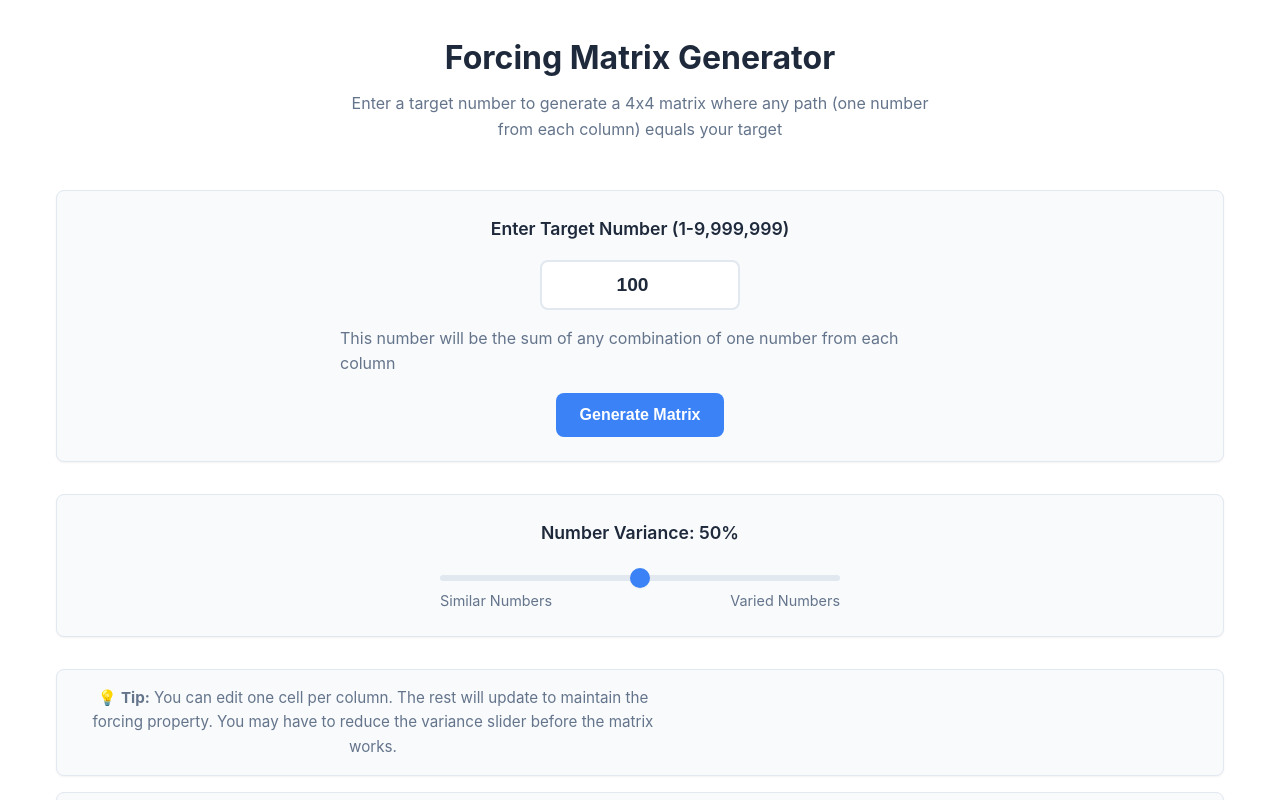
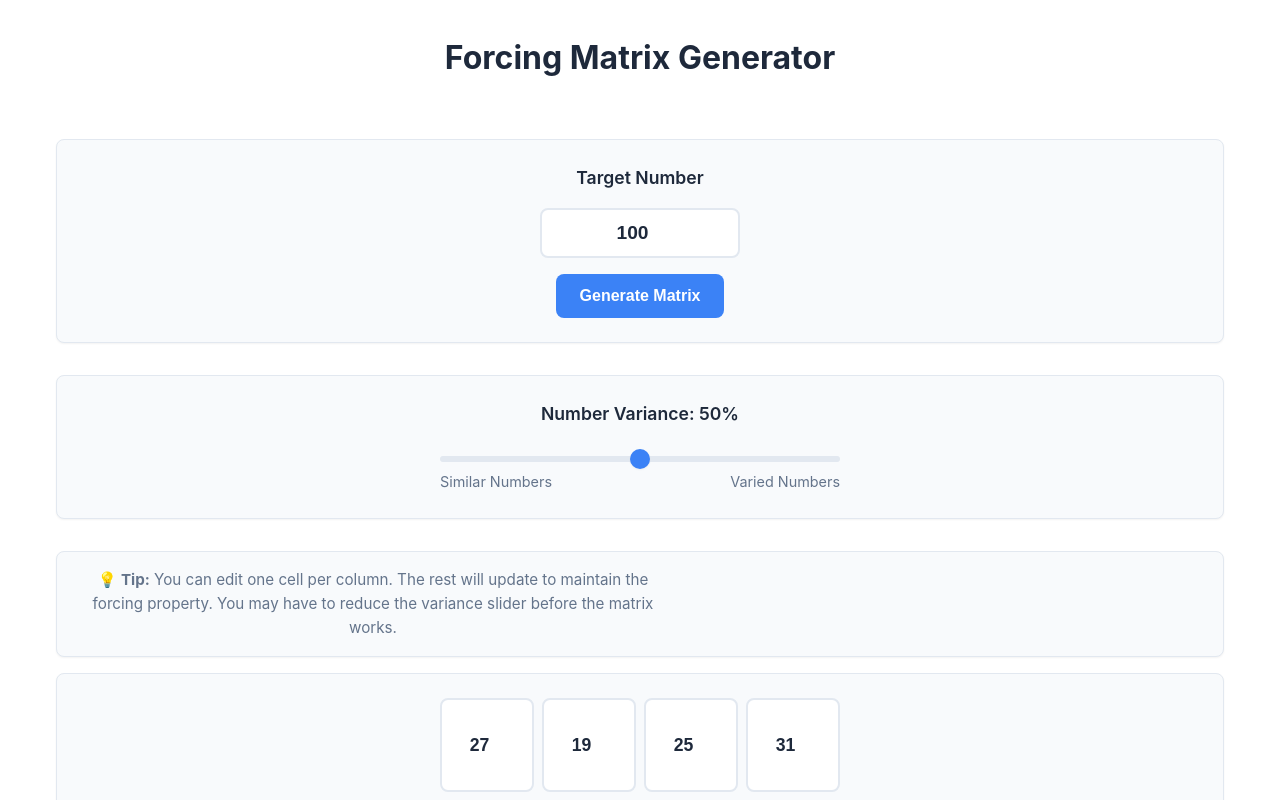
Before and after one commit to AndyHJay83/matrix, a React (Vite) app: page / in a window 1280 px wide. Shown: the top 800 px of the page. Built offline with nearby package versions, Linux system fonts and the light colour scheme.

Commit message:
text editing

```diff
--- a/src/App.tsx
+++ b/src/App.tsx
@@ -170,9 +170,6 @@ function App() {
     <div className="app">
       <header className="header">
         <h1 className="title">Forcing Matrix Generator</h1>
-        <p className="subtitle">
-          Enter a target number to generate a 4x4 matrix where any path (one number from each column) equals your target
-        </p>
         {isInstalled && (
           <p style={{ fontSize: '0.9rem', color: 'var(--accent-color)', marginTop: '0.5rem' }}>
             ✓ Running as installed app
--- a/src/components/TargetInput.tsx
+++ b/src/components/TargetInput.tsx
@@ -31,7 +31,7 @@ const TargetInput: React.FC<TargetInputProps> = ({
     <div className="target-section">
       <div className="target-input-group">
         <label htmlFor="target-input" className="target-label">
-          Enter Target Number (1-9,999,999)
+          Target Number
         </label>
         <input
           id="target-input"
@@ -40,29 +40,19 @@ const TargetInput: React.FC<TargetInputProps> = ({
           value={target}
           onChange={handleChange}
           onKeyDown={handleKeyDown}
+          disabled={disabled}
           min="1"
           max="9999999"
           inputMode="numeric"
           pattern="[0-9]*"
-          disabled={disabled}
-          aria-describedby="target-description"
+          aria-label="Enter target number"
         />
-        <p id="target-description" className="subtitle">
-          This number will be the sum of any combination of one number from each column
-        </p>
         <button
           className="btn btn-primary"
           onClick={onGenerate}
-          disabled={disabled || !isValidTarget}
+          disabled={disabled || target < 1 || target > 9999999}
         >
-          {disabled ? (
-            <>
-              <span className="spinner"></span>
-              Generating...
-            </>
-          ) : (
-            'Generate Matrix'
-          )}
+          Generate Matrix
         </button>
       </div>
     </div>
```
